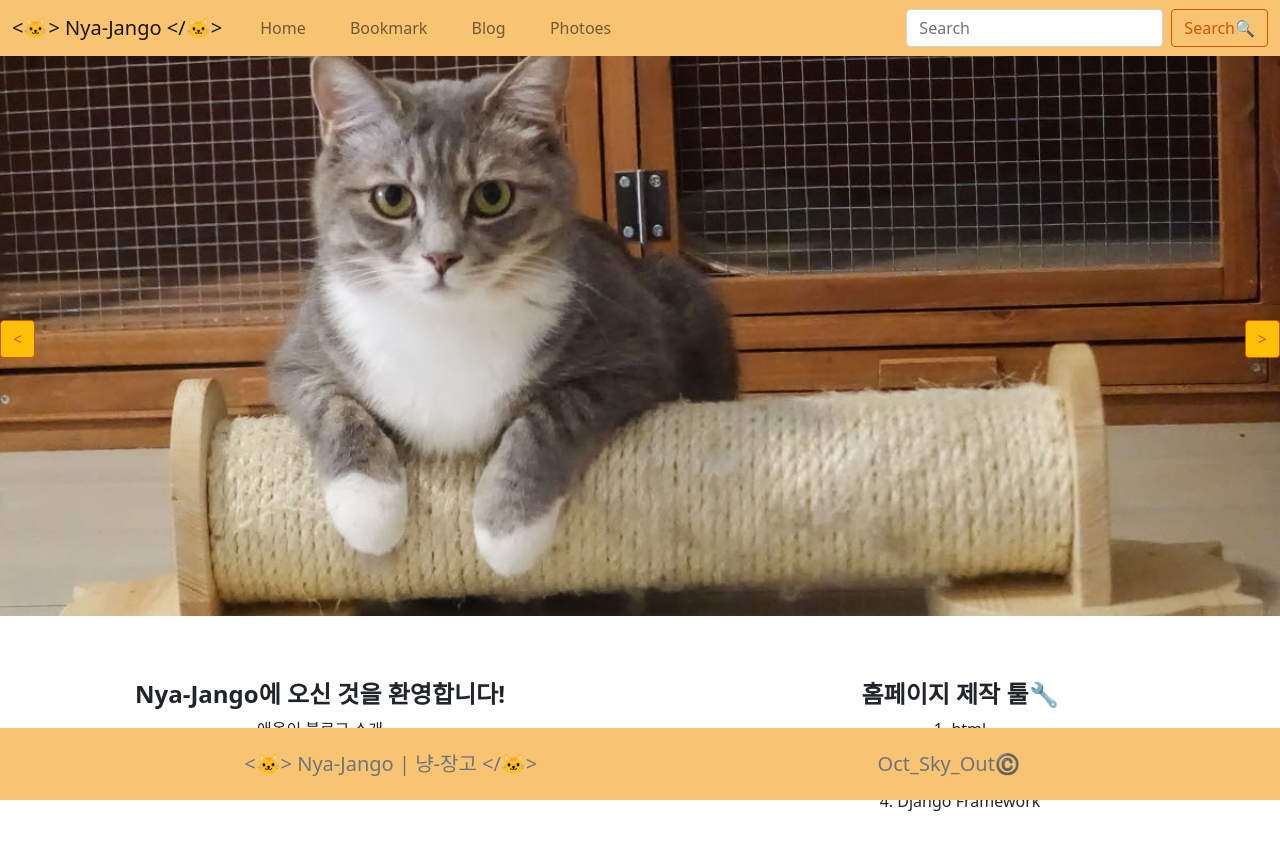
After one commit to OctSkyOut/ReprojectDjango, a Django app: template newApp/templates/home.html in a window 1280 px wide. The commit adds this page. Run offline with Django 3.2, Linux system fonts and the light colour scheme; the template is opened without the code that fills it, so the values that code supplies are empty; some libraries are stand-ins or nearby versions.

Commit message:
base.html(기본템플릿) 및 root url 설계

```diff
--- a/blog/templates/blog/post_archive_year.html
+++ b/blog/templates/blog/post_archive_year.html
@@ -11,9 +11,9 @@
 			{% for date in date_list %}
 			<li style="display: inline">
 				<a
-					href="{% url 'blog:post_month_archive' year|date:'Y' date|date:'b' %}"
+					href="{% url 'blog:post_month_archive' year|date:'Y' date|date:'m' %}"
 				>
-					{{ date|date:'b' }}
+					{{ date|date:'m' }}
 				</a>
 			</li>
 			{% endfor %}
--- a/blog/urls.py
+++ b/blog/urls.py
@@ -20,7 +20,7 @@ urlpatterns = [
         name="post_month_archive",
     ),
     path(
-        "archive/<int:year>/<str:month>/<int:day>",
+        "archive/<int:year>/<int:month>/<str:day>",
         views.PostDAV.as_view(),
         name="post_day_archive",
     ),
--- a/blog/views.py
+++ b/blog/views.py
@@ -40,11 +40,13 @@ class PostYAV(YearArchiveView):
 class PostMAV(MonthArchiveView):
     model = Post
     date_field = "modify_dt"
+    month_format = "%m"
 
 
 class PostDAV(DayArchiveView):
     model = Post
     date_field = "modify_dt"
+    month_format = "%m"
 
 
 class PostTAV(TodayArchiveView):
--- a/newApp/settings.py
+++ b/newApp/settings.py
@@ -40,6 +40,7 @@ INSTALLED_APPS = [
     "django.contrib.staticfiles",
     "bookmark.apps.BookmarkConfig",
     "blog.apps.BlogConfig",
+    "newApp",
 ]
 
 MIDDLEWARE = [
--- /dev/null
+++ b/newApp/static/scripts/catSlider.js
@@ -0,0 +1,63 @@
+const CLASS_ACTIVE = "active";
+
+const leftButton = document.querySelector(".btn-left");
+const rightButton = document.querySelector(".btn-right");
+
+const slide = () => {
+  const first_slider = document.querySelector(".cat:first-child");
+  const currentSlide = document.querySelector(`.${CLASS_ACTIVE}`);
+  if (currentSlide) {
+    currentSlide.classList.remove(CLASS_ACTIVE);
+    const nextSlide = currentSlide.nextElementSibling;
+    if (nextSlide) {
+      nextSlide.classList.add(CLASS_ACTIVE);
+    } else {
+      first_slider.classList.add(CLASS_ACTIVE);
+    }
+  } else {
+    first_slider.classList.add(CLASS_ACTIVE);
+  }
+};
+const prevSlide = () => {
+  const lastSlider = document.querySelector(".slider_item:last-child");
+  const currentSlide = document.querySelector(`.${CLASS_ACTIVE}`);
+  if (currentSlide) {
+    currentSlide.classList.remove(CLASS_ACTIVE);
+    const prevSlide = currentSlide.previousElementSibling;
+    if (prevSlide) {
+      prevSlide.classList.add(CLASS_ACTIVE);
+    } else {
+      lastSlider.classList.add(CLASS_ACTIVE);
+    }
+  } else {
+    lastSlider.classList.add(CLASS_ACTIVE);
+  }
+};
+
+slide();
+rightButton.addEventListener("click", slide);
+leftButton.addEventListener("click", prevSlide);
+
+const selectBtn = (select) => () => {
+  const currentSlide = document.querySelector(`.${CLASS_ACTIVE}`);
+  switch (select) {
+    case 1:
+      currentSlide.classList.remove(CLASS_ACTIVE);
+      document.querySelector(".cat1").classList.add(CLASS_ACTIVE);
+      break;
+    case 2:
+      currentSlide.classList.remove(CLASS_ACTIVE);
+      document.querySelector(".cat2").classList.add(CLASS_ACTIVE);
+      break;
+    case 3:
+      currentSlide.classList.remove(CLASS_ACTIVE);
+      document.querySelector(".cat3").classList.add(CLASS_ACTIVE);
+      break;
+  }
+};
+
+document.querySelector(".cat1").addEventListener("click", selectBtn(1));
+document.querySelector(".cat2").addEventListener("click", selectBtn(2));
+document.querySelector(".cat3").addEventListener("click", selectBtn(3));
+
+setInterval(slide, 5000);
--- /dev/null
+++ b/newApp/templates/base.html
@@ -0,0 +1,132 @@
+<!DOCTYPE html>
+<html lang="en">
+	<head>
+		<meta charset="UTF-8" />
+		<meta name="viewport" content="width=device-width, initial-scale=1.0" />
+		<link
+			href="https://cdn.jsdelivr.net/npm/bootstrap@5.0.0-beta1/dist/css/bootstrap.min.css"
+			rel="stylesheet"
+			integrity="sha384-giJF6kkoqNQ00vy+HMDP7azOuL0xtbfIcaT9wjKHr8RbDVddVHyTfAAsrekwKmP1"
+			crossorigin="anonymous"
+		/>
+		<link
+			rel="stylesheet"
+			href="https://unpkg.com/purecss@1.0.1/build/base-min.css"
+		/>
+		<style>
+			.navbar,
+			.footer {
+				background: #f8c471;
+			}
+			.btn {
+				border: 1px solid #d35400;
+				color: #d35400;
+			}
+			.text-muted {
+				color: black !importnat;
+			}
+			.git-link {
+				text-decoration: none;
+			}
+			.foot-container {
+				justify-content: space-around;
+			}
+			.nav-item{
+				margin:0 5% 0 5%;
+			}
+		</style>
+		{% block style %}{% endblock style %}
+		<title>Nya-Jango | {% block title %}{% endblock title %}</title>
+	</head>
+	<body>
+		<div>
+			<nav
+				class="navbar navbar-expand-lg navbar-light"
+				style="display:flex; position: sticky; width: 100vw; top: 0; z-index:1;"
+			>
+				<div class="container-fluid">
+					<a class="navbar-brand" href="#"><🐱> Nya-Jango <&#47;🐱></a>
+					<button
+						class="navbar-toggler"
+						type="button"
+						data-bs-toggle="collapse"
+						data-bs-target="#navbarSupportedContent"
+						aria-controls="navbarSupportedContent"
+						aria-expanded="false"
+						aria-label="Toggle navigation"
+					>
+						<span class="navbar-toggler-icon"></span>
+					</button>
+					<div class="collapse navbar-collapse" id="navbarSupportedContent">
+						<ul class="navbar-nav me-auto mb-2 mb-lg-0">
+							<li class="nav-item">
+								<a class="nav-link active" aria-current="page" href="#">Home</a>
+							</li>
+							<li class="nav-item">
+								<a class="nav-link" href="#">Bookmark</a>
+							</li>
+							<li class="nav-item dropdown">
+								<a
+									class="nav-link"
+									href="#"
+									id="navbarDropdown"
+									role="button"
+									data-bs-toggle="dropdown"
+									aria-expanded="false"
+								>
+									Blog
+								</a>
+							</li>
+							<li class="nav-item">
+								<a
+									class="nav-link "
+									href="#"
+									tabindex="-1"
+									aria-disabled="true"
+									>Photoes</a
+								>
+							</li>
+						</ul>
+						<form class="d-flex">
+							<input
+								class="form-control me-2"
+								type="search"
+								placeholder="Search"
+								aria-label="Search"
+								style="flex: 1"
+							/>
+							<button class="btn btn-outline-success" type="submit">
+								Search🔍
+							</button>
+						</form>
+					</div>
+				</div>
+			</nav>
+			<div class="content">
+			{% block content %}{% endblock content %}
+			</div>
+			<footer
+				class="footer mt-auto py-3"
+				style="position: fixed; width: 100vw; bottom: 0"
+				style="display: flex"
+			>
+				<div class="container foot-container" style="display: flex">
+					<span class="text-muted navbar-brand" style="margin 5%"
+						><🐱> Nya-Jango | 냥-장고 <&#47;🐱>
+					</span>
+					<span class="text-muted navbar-brand">
+						<a
+							href="https://github.com/OctSkyOut"
+							class="text-muted git-link"
+							aria-current="page"
+							href="#"
+						>
+							Oct_Sky_Out©️
+						</a>
+					</span>
+				</div>
+			</footer>
+		</div>
+	</body>
+	{% block jsCode %}{% endblock jsCode %}
+</html>
--- /dev/null
+++ b/newApp/templates/home.html
@@ -0,0 +1,95 @@
+{% extends 'base.html' %}
+{% load static %}
+{% block style %}
+<style>
+img{
+				width:100%;
+				height: 70vh;
+    		opacity:1 !importnat;
+				object-fit: cover;
+			}
+			.slider_item > .active{
+				opacity :1;
+			}
+			.cat{
+				position : absolute;
+				width:100%;
+				height: 100%;
+				opacity : 0;
+				transition: opacity .5s ease-in-out;
+			}
+			.slider-item{
+					position: absolute;
+			}
+			.btn-left,.btn-right{
+					position: absolute;
+					top:40%
+			}
+			.btn-right{
+					right: 0;;
+			}
+      .cat-imgs{
+				width:100%;
+				height:70vh;
+				text-align :center;
+				margin: 0 auto;
+			}
+			.home-disc{
+				display:flex;
+			}
+			.container-sm {
+				text-align :center;
+				margin-top:5%;
+				height:20vh;
+				width: 40%;
+			}
+			.cont-head{
+				font-weight:bold;
+			}
+</style>
+{% endblock style %}
+
+
+{% block title %}
+Home
+{% endblock title %}
+{% block content %}
+  	<div class="cat-imgs slider_item">
+					<div class="cat1 cat">
+					<img src="{% static 'images/cat1.jpg' %}" alt="regdoll">
+					</div>
+
+					<div class="cat2 cat">
+					<img src="{% static 'images/cat2.jpg' %}" alt="cat1">
+					</div>
+
+					<div class="cat3 cat">
+					<img src="{% static 'images/cat3.jpg' %}" alt="cat2">
+					</div>
+			</div>
+			<button type="button" class="btn btn-warning btn-left"><</button>
+			<button type="button" class="btn btn-warning btn-right">></button>
+			<div class="home-disc">
+				<div class="container-sm">
+					<h4 class="cont-head"> Nya-Jango에 오신 것을 환영합니다!</h4>
+					<p>
+						애옹이 블로그	소개
+					</p>
+				</div>
+				<div class="container-sm">
+					<h4 class="cont-head"> 홈페이지 제작 툴🔧</h4>
+					<span>1. html</span>
+					<br>
+					<span>2. css</span>
+					<br>
+					<span>3. 파이썬</span>
+					<br>
+					<span>4. Django Framework</span>
+				</div>
+			</div>
+
+{% endblock content %}
+
+{% block jsCode %}
+ <script src="{% static 'scripts/catSlider.js' %}" ></script>
+{% endblock jsCode %}
--- a/newApp/urls.py
+++ b/newApp/urls.py
@@ -15,11 +15,12 @@ Including another URLconf
 """
 from django.contrib import admin
 from django.urls import path, include
-
+from newApp.views import HomeView
 
 urlpatterns = [
     path("admin/", admin.site.urls),
     # class기반 뷰
+    path("", HomeView.as_view(), name="home"),
     path("bookmark/", include("bookmark.urls")),
     path("blog/", include("blog.urls")),
 ]
--- /dev/null
+++ b/newApp/views.py
@@ -0,0 +1,5 @@
+from django.views.generic import TemplateView
+
+
+class HomeView(TemplateView):
+    template_name = "home.html"
```
Also changed, not shown: blog/templates/blog/post_all.html (+4 -3 lines), blog/templates/blog/post_detail.html (+6 -2 lines), newApp/static/images/cat1.jpg (added), newApp/static/images/cat2.jpg (added), newApp/static/images/cat3.jpg (added).
